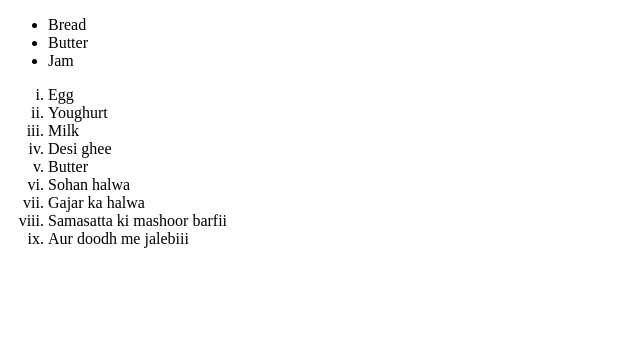
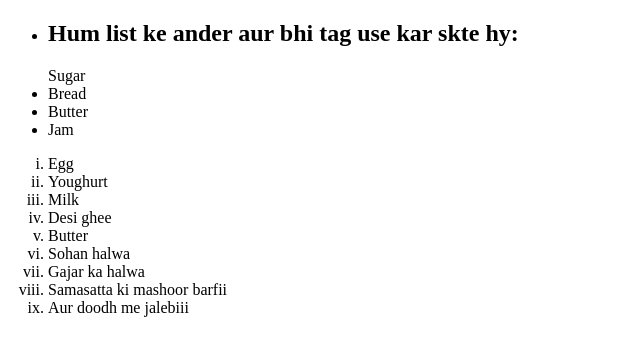
Before and after one commit to RanaAthar/Lists-in-HTML, a plain HTML site: page Index.html in a window 1280 px wide. Shown: the whole page, without its empty margins (0-640 px from the left). Drawn offline with Linux system fonts and the light colour scheme.

Commit message:
Update Index.html

```diff
--- a/Index.html
+++ b/Index.html
@@ -9,6 +9,10 @@
 
 <body>
     <ul>
+
+        <li>
+            <h2> Hum list ke ander aur bhi tag use kar skte hy:</h2>Sugar <img src="" alt="">
+        </li>
         <li>Bread</li>
         <li>Butter</li>
         <li>Jam</li>
```
Lines whose indentation alone changed are shown as unchanged.
